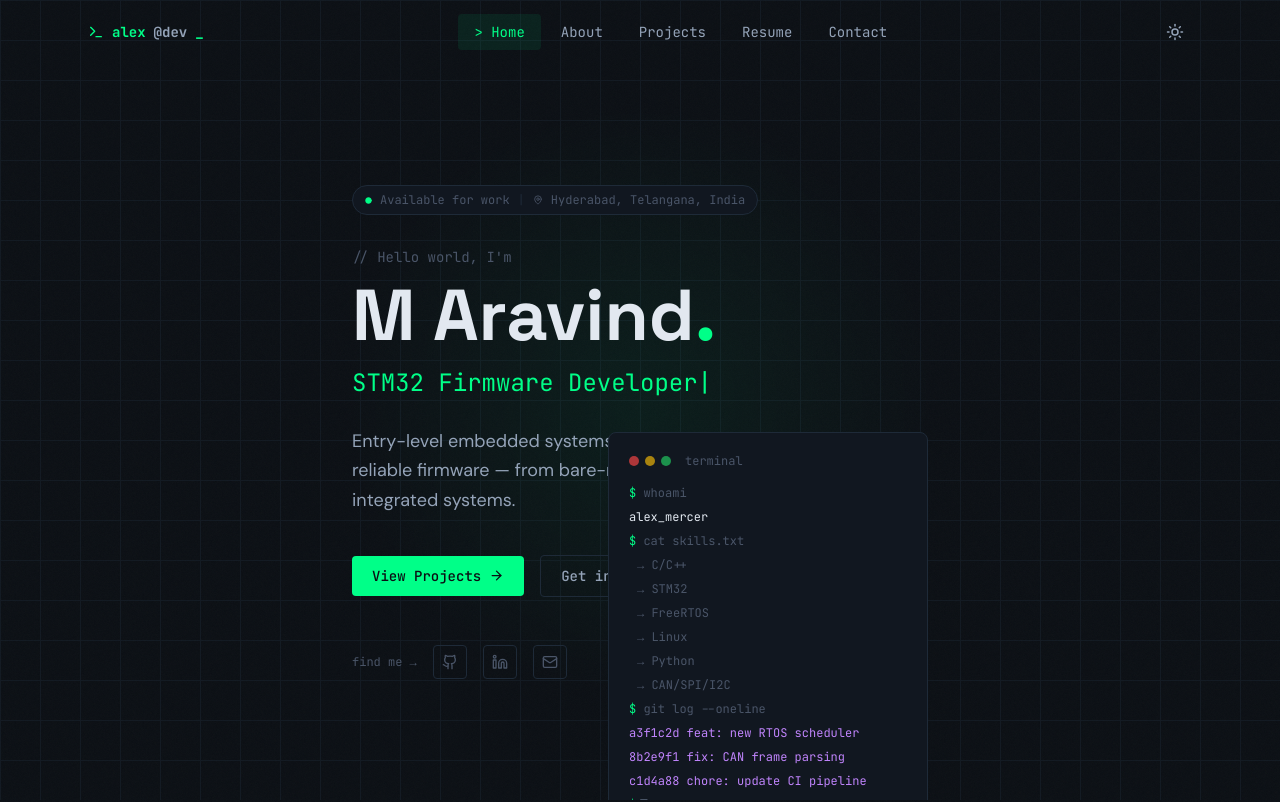
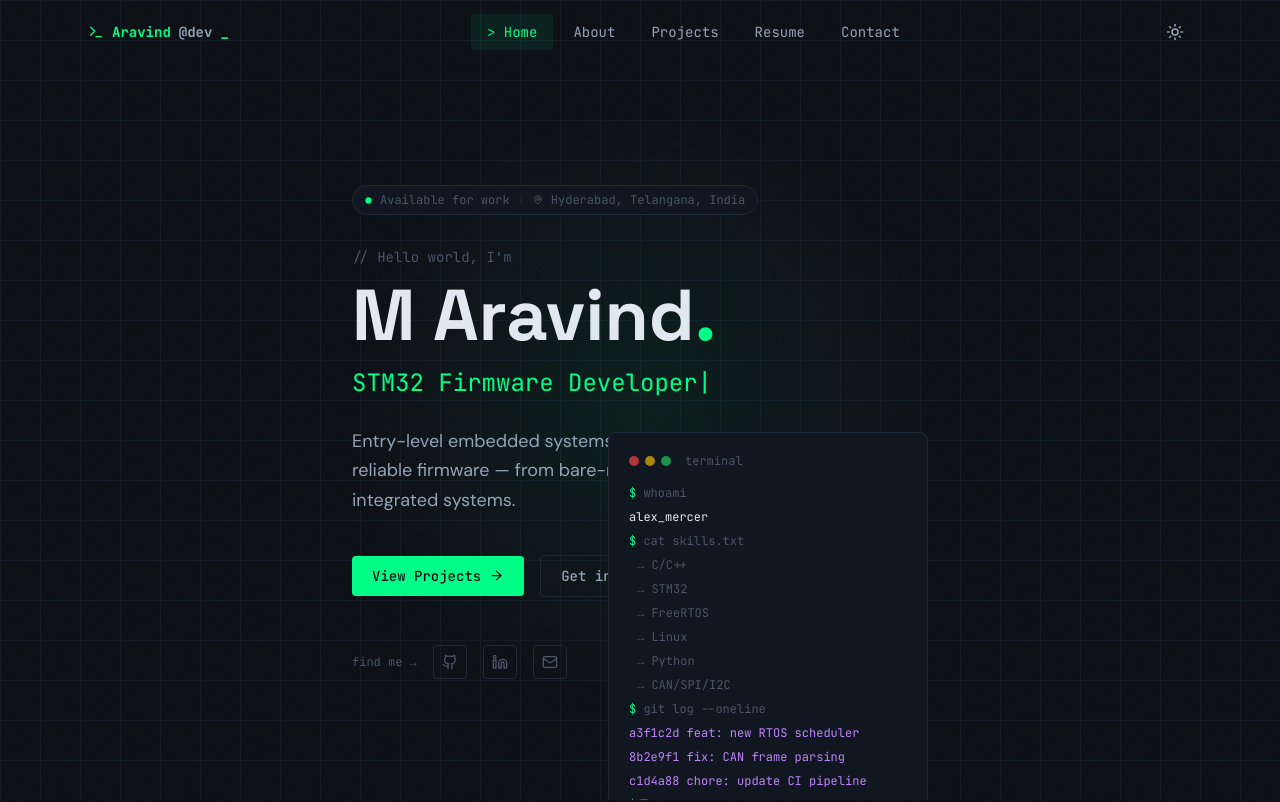
Before and after one commit to Madhu-Aravind/MyPortfolio, a Next.js app: page / in a window 1280 px wide. Shown: the top 802 px of the page. Built offline with nearby package versions, Linux system fonts and the light colour scheme.

Commit message:
Header name changed

```diff
--- a/src/components/layout/Navbar.tsx
+++ b/src/components/layout/Navbar.tsx
@@ -38,7 +38,7 @@ export function Navbar() {
         {/* Logo */}
         <Link href="/" className="flex items-center gap-2 font-mono text-sm font-bold">
           <Terminal size={16} className="text-[var(--accent)]" />
-          <span className="text-[var(--accent)]">alex</span>
+          <span className="text-[var(--accent)]">Aravind</span>
           <span className="text-[var(--text-secondary)]">@dev</span>
           <span className="text-[var(--accent)] animate-blink">_</span>
         </Link>
```
